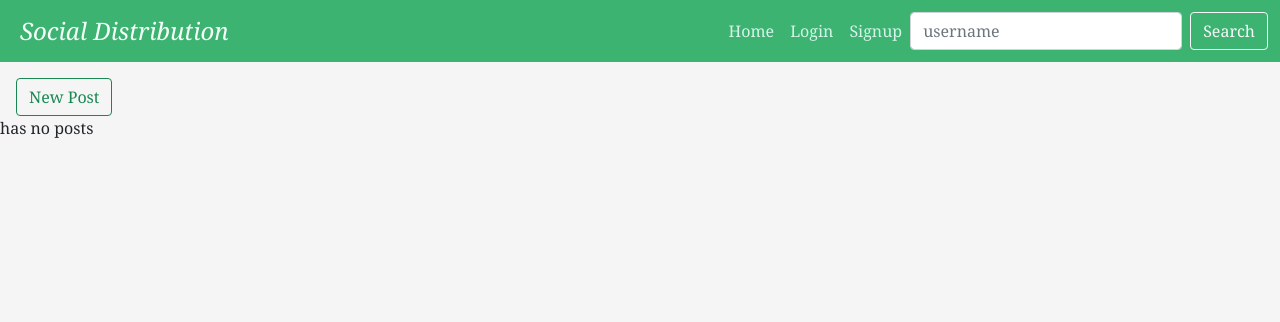
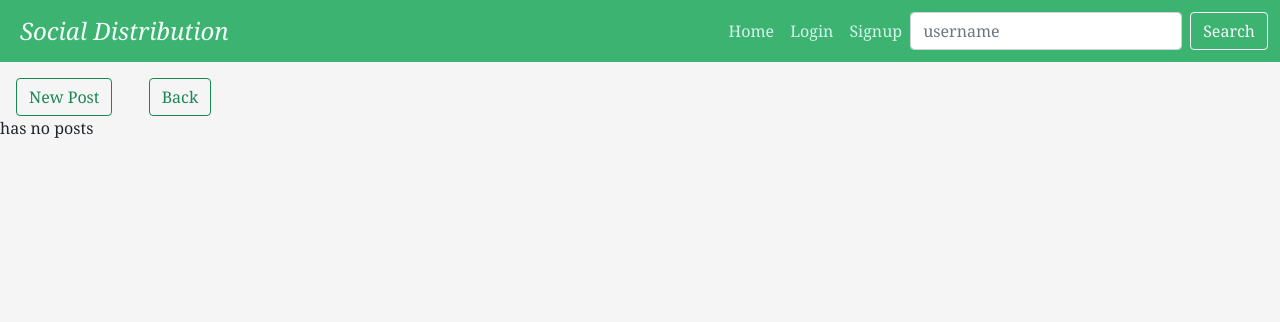
Before and after one commit to CMPUT404W21-Team3/social-distribution, a Django app: template social_distribution/Profile/templates/profile/posts.html in a window 1280 px wide. Shown: the top 322 px of the page. Run offline with Django 3.2, Linux system fonts and the light colour scheme; the template is opened without the code that fills it, so the values that code supplies are empty.

Commit message:
added back button on posts page

```diff
--- a/social_distribution/Profile/templates/profile/posts.html
+++ b/social_distribution/Profile/templates/profile/posts.html
@@ -12,9 +12,8 @@
 
     <!-- <a href="/author/new_post">New Post</a> -->
 
-    <!-- <button type="button" class="btn btn-outline-primary">New Post</button> -->
-    <!-- <button type="button" class="btn btn-outline-success post-button" href="/author/new_post">New Post</button> -->
     <a href="/author/new_post" class="btn btn-outline-success post-button" role="button">New Post</a>
+    <a href="/" class="btn btn-outline-success post-button" role="button">Back</a>
     <!-- <button type="button" class="btn btn-primary">New Post</button> -->
     {% if posts %}
         <div class="row row-cols-1 row-cols-md-3 g-4">
```
